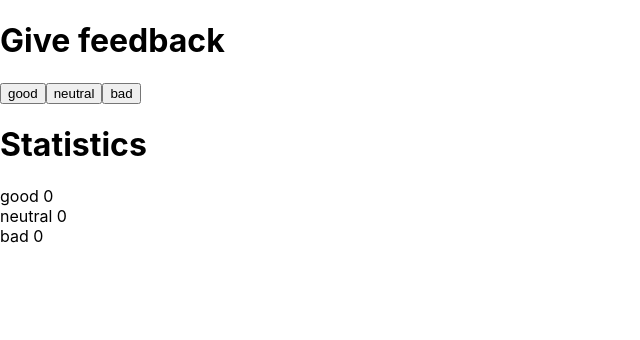
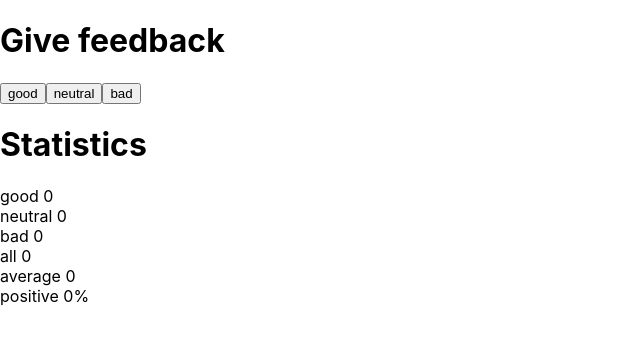
Before and after one commit to 1van0v/fullstack_open, a React (Create React App) app in the folder part_1/unicafe/: page / in a window 1280 px wide. Shown: the top 340 px of the page, without its empty margins (0-640 px from the left). Built offline with nearby package versions, Linux system fonts and the light colour scheme.

Commit message:
1.7: unicafe step2

```diff
--- a/part_1/unicafe/src/App.jsx
+++ b/part_1/unicafe/src/App.jsx
@@ -4,6 +4,9 @@
   const [good, setGood] = useState(0);
   const [neutral, setNeutral] = useState(0);
   const [bad, setBad] = useState(0);
+  const all = good + neutral + bad;
+
+  const average = (good - bad) / all;
 
   return (
     <>
@@ -15,6 +18,9 @@
       <div>good {good}</div>
       <div>neutral {neutral}</div>
       <div>bad {bad}</div>
+      <div>all {all}</div>
+      <div>average {average || 0}</div>
+      <div>positive {(good / all) * 100 || 0}%</div>
     </>
   );
 }
```
